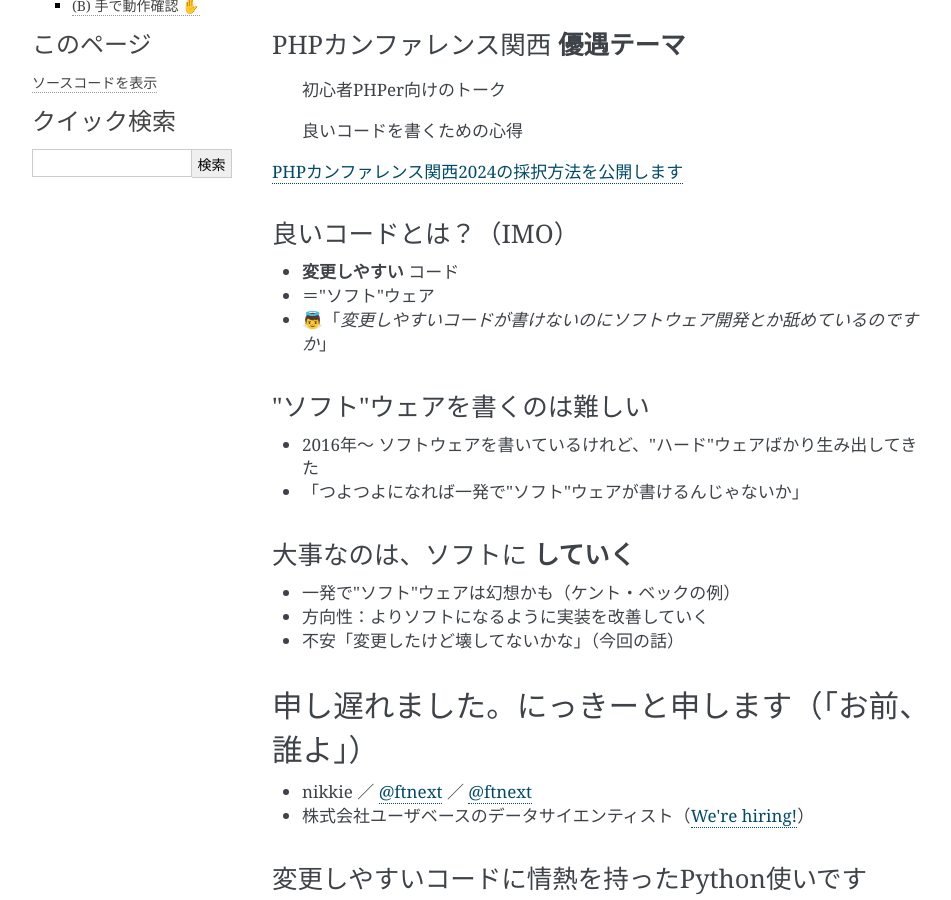
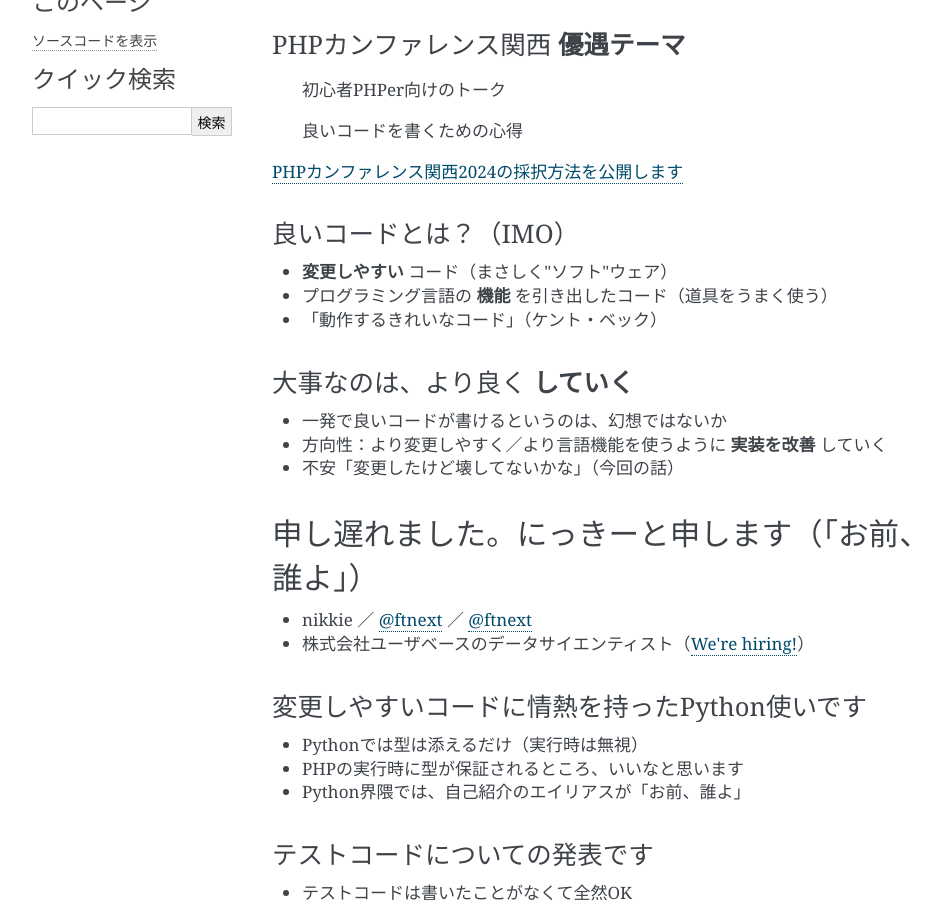
Before and after one commit to ftnext/2024-slides, a Sphinx documentation site: the page built from source/phpkansai/practice-test-code.rst, in a window 1280 px wide and 900 px high, scrolled down 939 px. Shown: the whole window, without its empty margins (148-1099 px from the left). Built offline with Sphinx 7.4.7, drawn with Linux system fonts in a browser that asks for light colours; some of the changed text lies outside the part shown.

Commit message:
[refactor] Briefer introduction

```diff
--- a/source/phpkansai/introduction.rst.txt
+++ b/source/phpkansai/introduction.rst.txt
@@ -13,21 +13,13 @@
 良いコードとは？（IMO）
 --------------------------------------------------
 
-* **変更しやすい** コード
-* ＝"ソフト"ウェア
-* 👼「*変更しやすいコードが書けないのにソフトウェア開発とか舐めているのですか*」
+* **変更しやすい** コード（まさしく"ソフト"ウェア）
+* プログラミング言語の **機能** を引き出したコード（道具をうまく使う）
+* 「動作するきれいなコード」（ケント・ベック）
 
-.. TODO 言語の機能を引き出す路線かも（全部知らない。知ったものを適用していく。そのときに壊してないかな)
-
-"ソフト"ウェアを書くのは難しい
+大事なのは、より良く **していく**
 --------------------------------------------------
 
-* 2016年〜 ソフトウェアを書いているけれど、"ハード"ウェアばかり生み出してきた
-* 「つよつよになれば一発で"ソフト"ウェアが書けるんじゃないか」
-
-大事なのは、ソフトに **していく**
---------------------------------------------------
-
-* 一発で"ソフト"ウェアは幻想かも（ケント・ベックの例）
-* 方向性：よりソフトになるように実装を改善していく
+* 一発で良いコードが書けるというのは、幻想ではないか
+* 方向性：より変更しやすく／より言語機能を使うように **実装を改善** していく
 * 不安「変更したけど壊してないかな」（今回の話）
```
